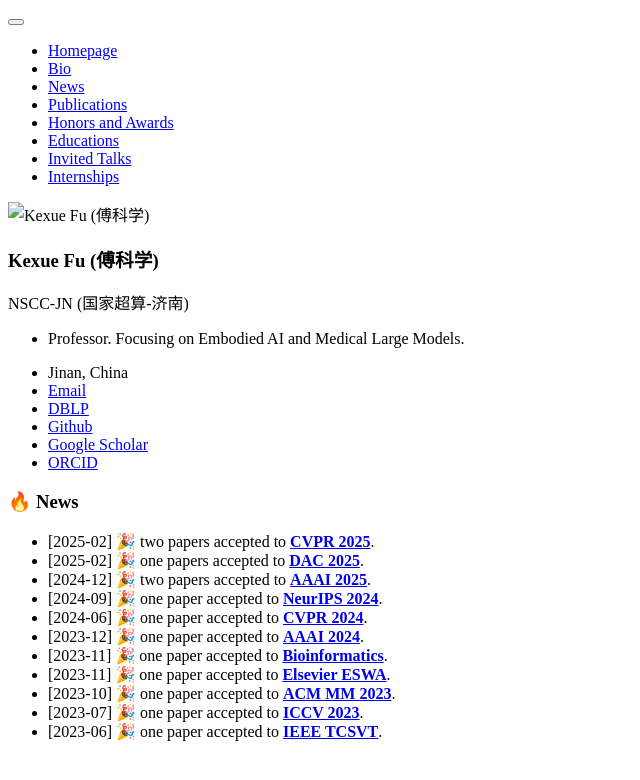
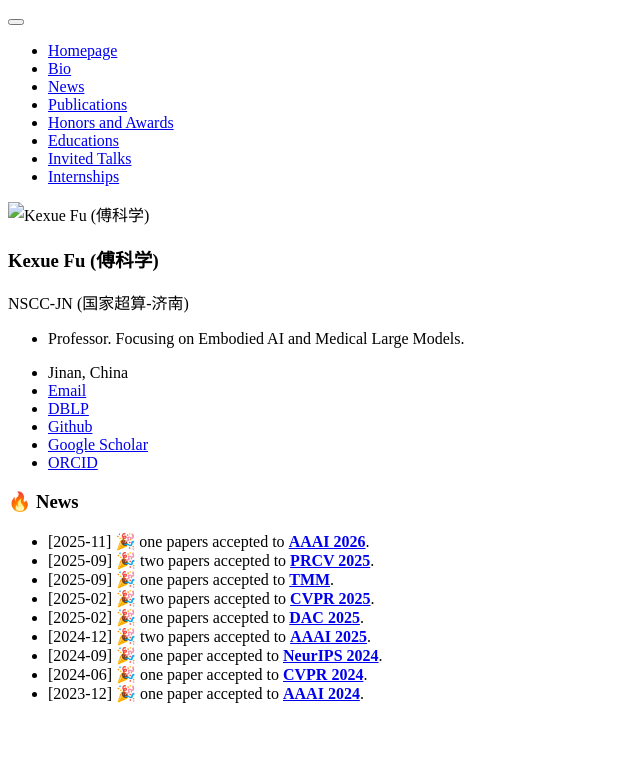
Before and after one commit to fukexue/fukexue.github.io, a Jekyll site: the page built from _pages/includes/news.md, in a window 1280 px wide. Shown: the top 780 px of the page, without its empty margins (0-640 px from the left). Built offline with Jekyll 4.4.1, drawn with Linux system fonts in a browser that asks for light colours; our own code applies the rules of GitHub Pages for plain Markdown files.

Commit message:
Update news.md

```diff
--- a/_pages/includes/news.md
+++ b/_pages/includes/news.md
@@ -1,12 +1,10 @@
 # 🔥 News
+- [2025-11] 🎉 one papers accepted to **[AAAI 2026](https://ojs.aaai.org)**.
+- [2025-09] 🎉 two papers accepted to **[PRCV 2025](https://www.prcv.cn/)**.
+- [2025-09] 🎉 one papers accepted to **[TMM](https://ieeexplore.ieee.org/abstract/document/11175540)**.
 - [2025-02] 🎉 two papers accepted to **[CVPR 2025](https://cvpr.thecvf.com/Conferences/2025)**.
 - [2025-02] 🎉 one papers accepted to **[DAC 2025](https://www.dac.com/)**.
 - [2024-12] 🎉 two papers accepted to **[AAAI 2025](https://ojs.aaai.org)**.
 - [2024-09] 🎉 one paper accepted to **[NeurIPS 2024](https://arxiv.org/abs/2409.19720)**.
 - [2024-06] 🎉 one paper accepted to **[CVPR 2024](https://openaccess.thecvf.com/content/CVPR2024/papers/Yang_Separate_and_Conquer_Decoupling_Co-occurrence_via_Decomposition_and_Representation_for_CVPR_2024_paper.pdf)**.
 - [2023-12] 🎉 one paper accepted to **[AAAI 2024](https://ojs.aaai.org/index.php/AAAI/article/download/29338/30525)**.
-- [2023-11] 🎉 one paper accepted to **[Bioinformatics](https://academic.oup.com/bioinformatics/article/39/12/btad724/7455256)**.
-- [2023-11] 🎉 one paper accepted to **[Elsevier ESWA](https://www.sciencedirect.com/science/article/pii/S0957417423030658)**.
-- [2023-10] 🎉 one paper accepted to **[ACM MM 2023](https://dl.acm.org/doi/abs/10.1145/3581783.3612590)**.
-- [2023-07] 🎉 one paper accepted to **[ICCV 2023](https://iccv2023.thecvf.com/)**.
-- [2023-06] 🎉 one paper accepted to **[IEEE TCSVT](https://ieeexplore.ieee.org/xpl/RecentIssue.jsp?punumber=76)**.
```
